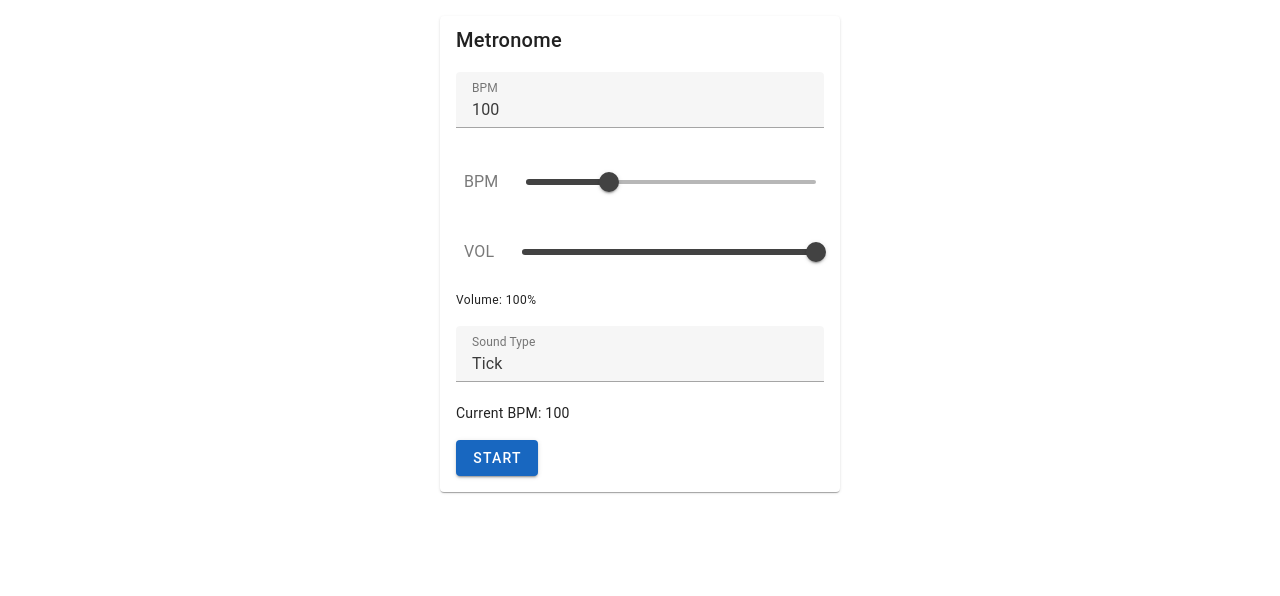
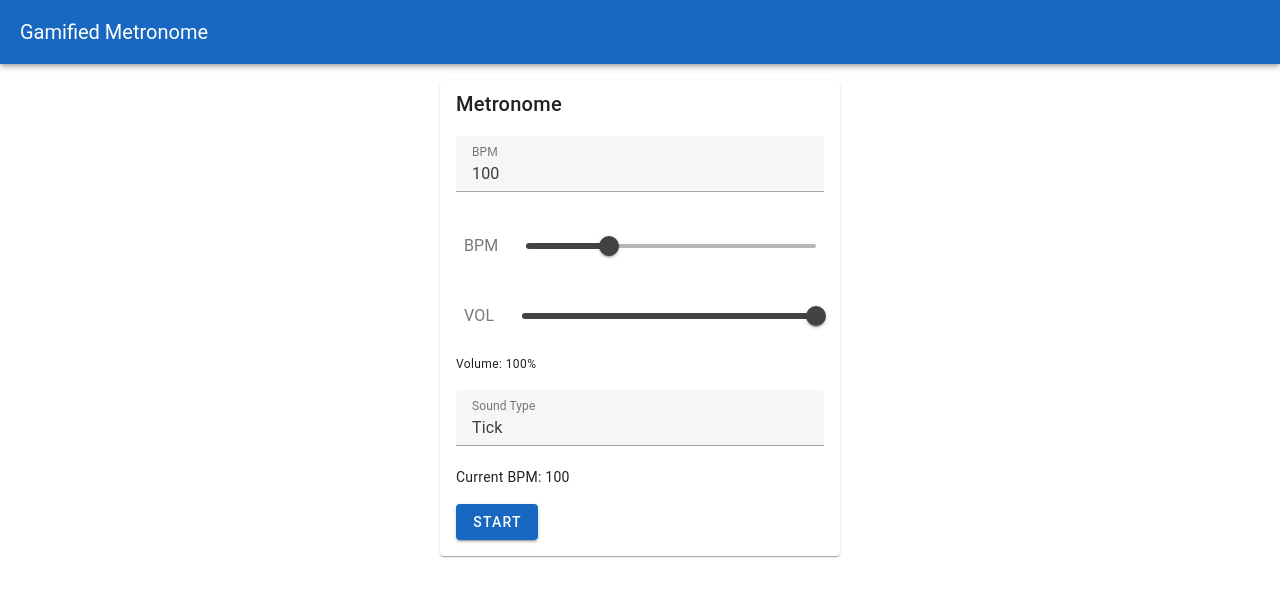
Before and after one commit to m-sheridan93/gamified-metronome, a Vue app: page / in a window 1280 px wide. Shown: the top 596 px of the page. Built offline with nearby package versions, Linux system fonts and the light colour scheme.

Commit message:
move controls to component

```diff
--- a/src/App.vue
+++ b/src/App.vue
@@ -1,10 +1,13 @@
 <template>
   <v-app>
-    <v-main>
-      <v-container>
-        <Metronome />
-      </v-container>
-    </v-main>
+    <v-app-bar color="primary" dark>
+      <v-toolbar-title>Gamified Metronome</v-toolbar-title>
+    </v-app-bar>
+      <v-main>
+        <v-container>
+          <Metronome/>
+        </v-container>
+      </v-main>
   </v-app>
 </template>
 
--- /dev/null
+++ b/src/components/MetonomeControls.vue
@@ -0,0 +1,45 @@
+<template>
+  <div>
+    <v-text-field
+        :model-value="bpm"
+        @update:modelValue="emit('update:bpm', $event)"
+        label="BPM"
+        type="number"
+        min="20"
+        max="300"
+        class="mt-2"
+    />
+    <v-slider
+        :model-value="bpm"
+        @update:modelValue="emit('update:bpm', $event)"
+        :min="20"
+        :max="300"
+        step="1"
+        label="BPM"
+        class="mt-4"
+    />
+    <v-slider
+        :model-value="volume"
+        @update:modelValue="emit('update:volume', $event)"
+        :min="0"
+        :max="1"
+        :step="0.01"
+        label="VOL"
+        class="mt-4"
+    />
+    <div class="text-caption mb-2">Volume: {{ Math.round(volume * 100) }}%</div>
+    <v-select
+        :model-value="soundType"
+        @update:modelValue="emit('update:soundType', $event)"
+        :items="['Tick', 'Beep']"
+        label="Sound Type"
+        class="mt-4"
+    />
+    <div>Current BPM: {{ bpm }}</div>
+  </div>
+</template>
+
+<script setup>
+const props = defineProps(['bpm', 'volume', 'soundType'])
+const emit = defineEmits(['update:bpm', 'update:volume', 'update:soundType'])
+</script>
--- a/src/components/Metronome.vue
+++ b/src/components/Metronome.vue
@@ -3,40 +3,15 @@
     <v-card-title>
       Metronome
     </v-card-title>
-
     <v-card-text>
-      <v-text-field
-          v-model="bpm"
-          label="BPM"
-          type="number"
-          min="20"
-          max="300"
-          class="mt-2"
+      <MetronomeControls
+          :bpm="bpm"
+          @update:bpm="bpm = $event"
+          :volume="volume"
+          @update:volume="volume = $event"
+          :soundType="soundType"
+          @update:soundType="soundType = $event"
       />
-      <v-slider
-          v-model="bpm"
-          :min="20"
-          :max="300"
-          step="1"
-          label="BPM"
-          class="mt-4"
-      />
-      <v-slider
-          v-model="volume"
-          :min="0"
-          :max="1"
-          :step="0.01"
-          label="VOL"
-          class="mt-4"
-      />
-      <div class="text-caption mb-2">Volume: {{ Math.round(volume * 100) }}%</div>
-      <v-select
-          v-model="soundType"
-          :items="['Tick', 'Beep']"
-          label="Sound Type"
-          class="mt-4"
-      />
-      <div>Current BPM: {{ bpm }}</div>
       <v-btn
           class="mt-4"
           color="primary"
@@ -48,34 +23,33 @@
   </v-card>
 </template>
 
-
 <script setup>
-import {ref, watch} from 'vue'
+import { ref, watch } from 'vue'
+import MetronomeControls from './MetonomeControls.vue'
 
 const bpm = ref(100)
 const running = ref(false)
 const soundType = ref('Tick')
-const volume = ref(1) // Default to 100%
+const volume = ref(1)
 let intervalId = null
 
 function playTick() {
   const ctx = new (window.AudioContext || window.webkitAudioContext)()
-  if (soundType.value === 'Tick') {
   const osc = ctx.createOscillator()
   const gain = ctx.createGain()
   osc.type = 'sine'
   osc.frequency.value = 1000
-
-    // Envelope for tick
   gain.gain.setValueAtTime(volume.value, ctx.currentTime)
   gain.gain.exponentialRampToValueAtTime(volume.value * 0.3, ctx.currentTime + 0.02)
   gain.gain.exponentialRampToValueAtTime(0.001, ctx.currentTime + 0.07)
-
   osc.connect(gain)
   gain.connect(ctx.destination)
   osc.start(ctx.currentTime)
   osc.stop(ctx.currentTime + 0.07)
-  } else if (soundType.value === 'Beep') {
+}
+
+function playBeep() {
+  const ctx = new (window.AudioContext || window.webkitAudioContext)()
   const osc = ctx.createOscillator()
   const gain = ctx.createGain()
   osc.type = 'sine'
@@ -86,21 +60,26 @@ function playTick() {
   osc.start()
   osc.stop(ctx.currentTime + 0.05)
 }
+
+function playMetronomeSound() {
+  if (soundType.value === 'Tick') {
+    playTick()
+  } else if (soundType.value === 'Beep') {
+    playBeep()
   }
-
+}
+// Then in your watcher and interval:
 watch(running, (newVal) => {
   if (newVal) {
-    // Start ticking
-    playTick()
-    intervalId = setInterval(playTick, (60 / bpm.value) * 1000)
+    playMetronomeSound()
+    intervalId = setInterval(playMetronomeSound, (60 / bpm.value) * 1000)
   } else {
-    // Stop ticking
     clearInterval(intervalId)
     intervalId = null
   }
 })
 
-// Watch for bpm changes
+
 watch(bpm, (newVal) => {
   if (running.value) {
     clearInterval(intervalId)
@@ -108,10 +87,7 @@ watch(bpm, (newVal) => {
   }
 })
 
-
 function toggleMetronome() {
   running.value = !running.value
 }
-
-
 </script>
```
Also changed, not shown: src/components/HelloWorld.vue (deleted, +0 -43 lines). Lines whose indentation alone changed are shown as unchanged.
